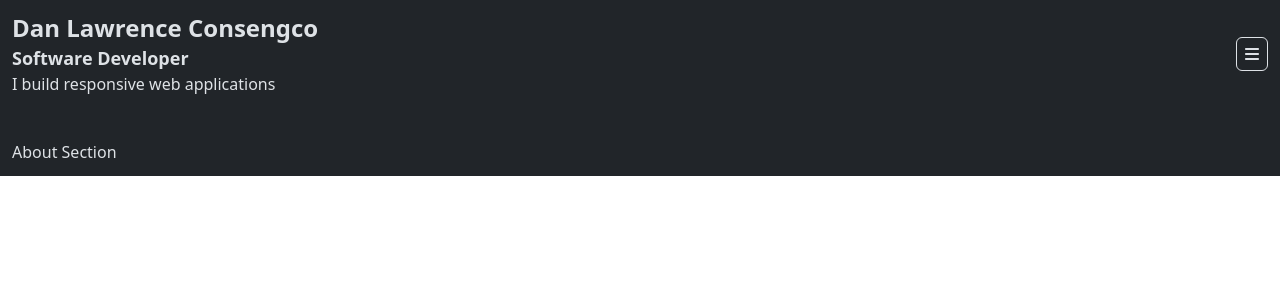
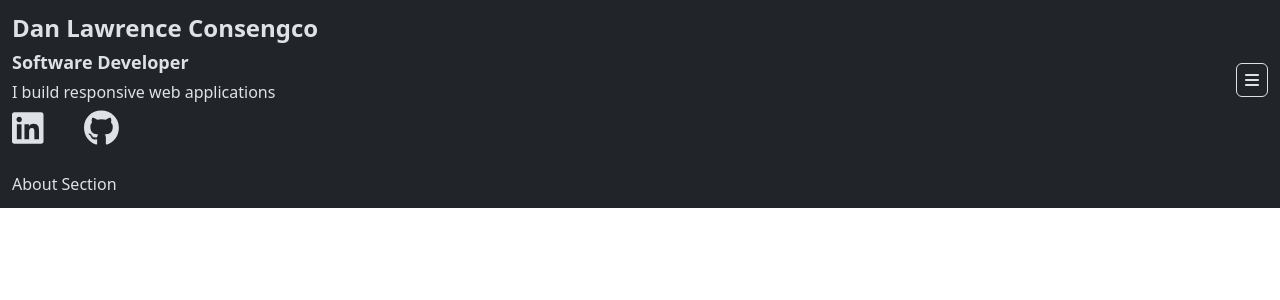
Before and after one commit to DanDaMan23/software-development-portfolio, a React (Create React App) app: page / in a window 1280 px wide. Shown: the top 300 px of the page. Built offline with nearby package versions, Linux system fonts and the light colour scheme.

Commit message:
Created media links

```diff
--- a/src/App.tsx
+++ b/src/App.tsx
@@ -4,7 +4,7 @@ export default function App() {
   return (
     <div className='bg-black text-light-gray p-3'>
       <Header />
-      <p className='pt-32'>About Section</p>
+      <p className='pt-40'>About Section</p>
     </div>
   )
 }
--- a/src/sections/header/Header.tsx
+++ b/src/sections/header/Header.tsx
@@ -1,7 +1,8 @@
+import { useState } from "react"
 import { FontAwesomeIcon } from "@fortawesome/react-fontawesome"
 import { faBars } from "@fortawesome/free-solid-svg-icons"
 import NavigationArea from "./navigation-area/navigation-area"
-import { useState } from "react"
+import MediaLinks from "./media-links"
 
 export default function Header() {
   const [showNavigation, setShowNavigation] = useState(false)
@@ -12,10 +13,11 @@ export default function Header() {
   return (
     <div className='fixed top-0 left-0 w-full overflow-hidden'>
       <div className='flex justify-between items-center p-3'>
-        <div>
+        <div className='flex flex-col gap-1'>
           <p className='text-2xl font-extrabold'>Dan Lawrence Consengco</p>
           <p className='text-lg font-bold'>Software Developer</p>
           <p>I build responsive web applications</p>
+          <MediaLinks />
         </div>
         <button
           onClick={toggleNavigationHandler}
--- /dev/null
+++ b/src/sections/header/media-links.tsx
@@ -0,0 +1,25 @@
+import { faGithub, faLinkedin } from "@fortawesome/free-brands-svg-icons"
+import { FontAwesomeIcon } from "@fortawesome/react-fontawesome"
+
+export default function MediaLinks() {
+  return (
+    <div className='flex jusify-start gap-10'>
+      <a
+        href='https://www.linkedin.com/in/consengcodanlaw236/'
+        target='_blank'
+        rel='noopener noreferrer'
+        className='text-4xl text-light-gray'
+      >
+        <FontAwesomeIcon icon={faLinkedin} />
+      </a>
+      <a
+        href='https://github.com/DanDaMan23'
+        target='_blank'
+        rel='noopener noreferrer'
+        className='text-4xl text-light-gray'
+      >
+        <FontAwesomeIcon icon={faGithub} />
+      </a>
+    </div>
+  )
+}
```
